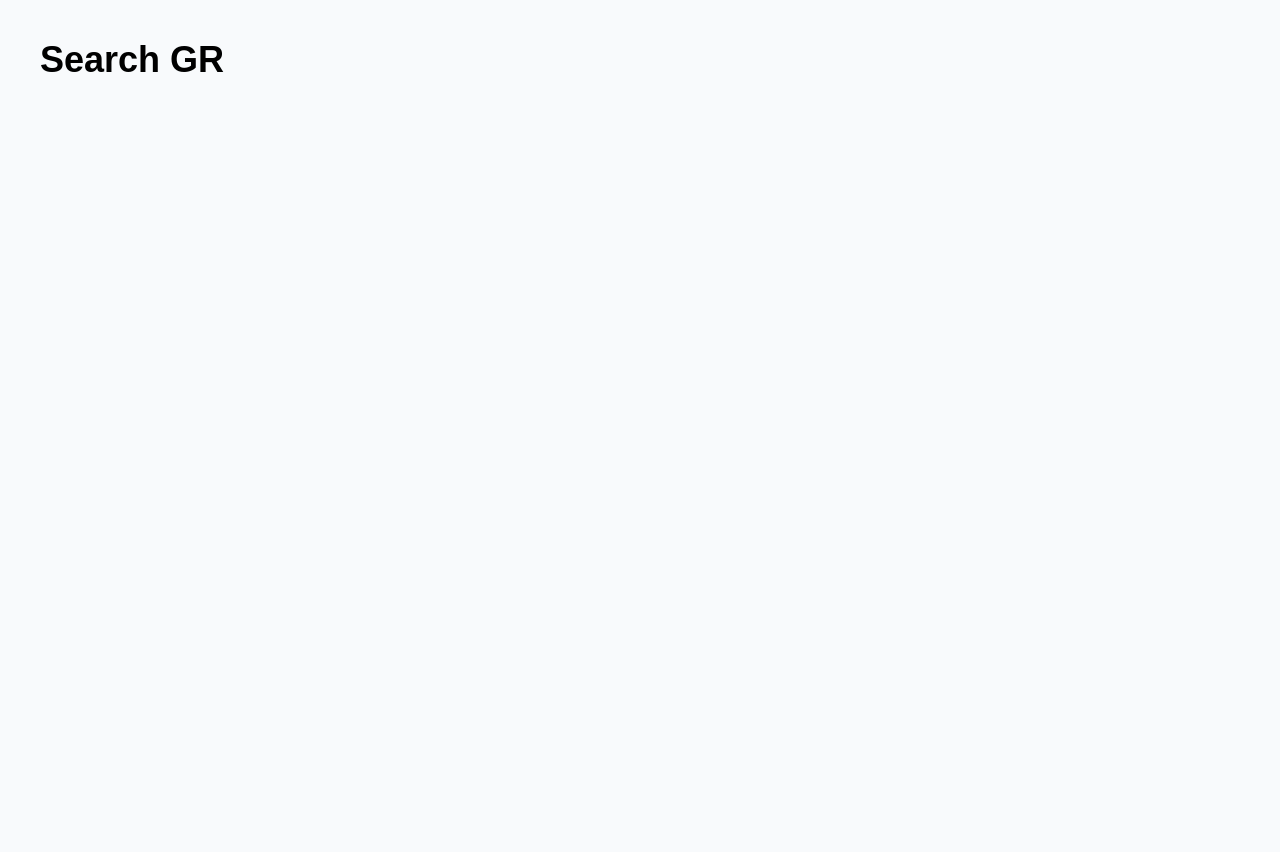
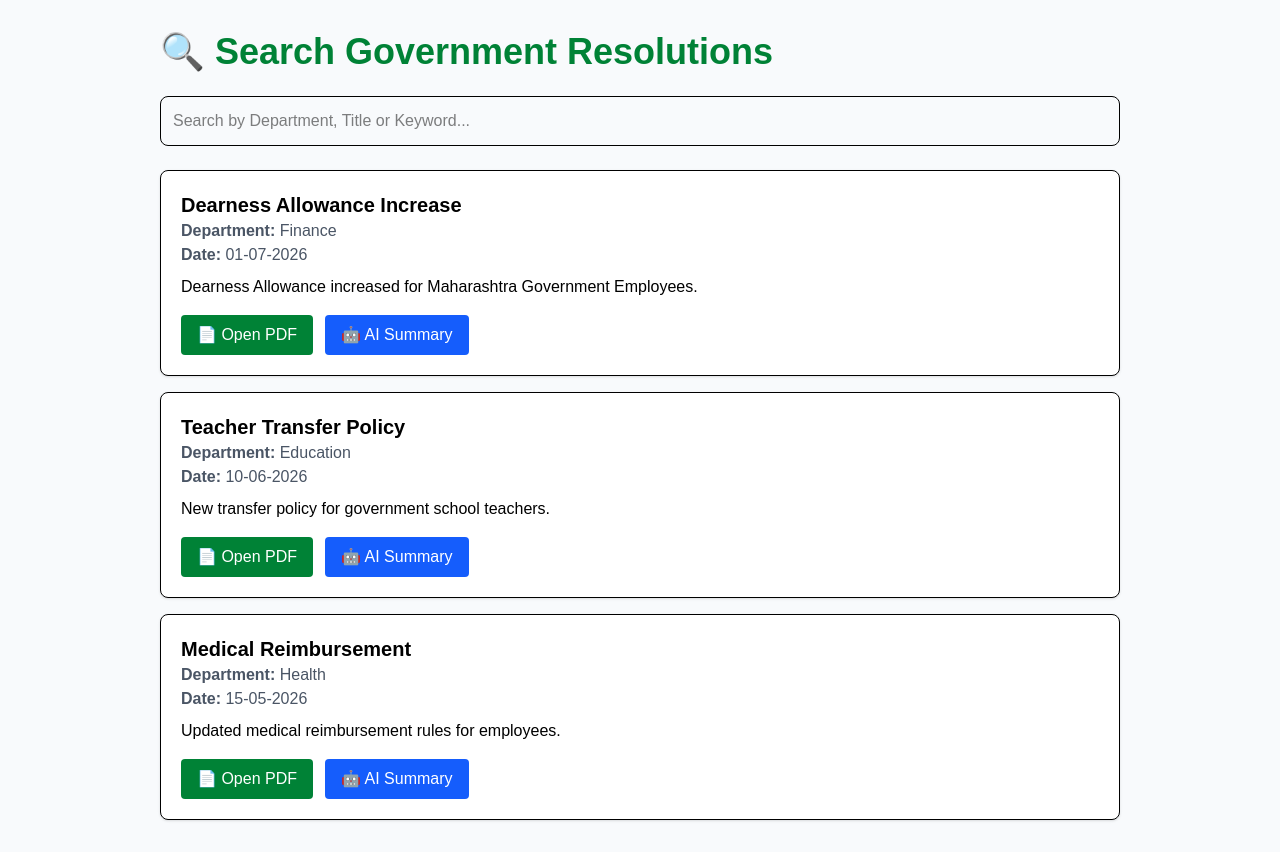
Before and after one commit to cmrathod64-ctrl/govmitra-ai, a React (Vite) app: page /search in a window 1280 px wide. Before the commit the page ends 800 px from the top, so only its background shows below. Built offline with nearby package versions, Linux system fonts and the light colour scheme; the HTML template or start-up script is replaced by a standard one.

Commit message:
Phase 5 - Search and PDF viewer completed

```diff
--- /dev/null
+++ b/src/data/grs.js
@@ -0,0 +1,33 @@
+const grs = [
+  {
+    id: 1,
+    department: "Finance",
+    title: "Dearness Allowance Increase",
+    date: "01-07-2026",
+    keywords: ["DA", "Salary", "Allowance"],
+    summary: "Dearness Allowance increased for Maharashtra Government Employees.",
+    pdf: "#"
+  },
+
+  {
+    id: 2,
+    department: "Education",
+    title: "Teacher Transfer Policy",
+    date: "10-06-2026",
+    keywords: ["Teacher", "Transfer", "Education"],
+    summary: "New transfer policy for government school teachers.",
+    pdf: "#"
+  },
+
+  {
+    id: 3,
+    department: "Health",
+    title: "Medical Reimbursement",
+    date: "15-05-2026",
+    keywords: ["Medical", "Health", "Reimbursement"],
+    summary: "Updated medical reimbursement rules for employees.",
+    pdf: "#"
+  }
+];
+
+export default grs;
--- a/src/pages/Search.jsx
+++ b/src/pages/Search.jsx
@@ -1,7 +1,66 @@
+import { useState } from "react";
+import grs from "../data/grs";
+
 function Search() {
+  const [search, setSearch] = useState("");
+
+  const filteredGRs = grs.filter((gr) =>
+    gr.title.toLowerCase().includes(search.toLowerCase()) ||
+    gr.department.toLowerCase().includes(search.toLowerCase()) ||
+    gr.keywords.some((keyword) =>
+      keyword.toLowerCase().includes(search.toLowerCase())
+    )
+  );
+
   return (
-    <div className="p-10">
-      <h1 className="text-4xl font-bold">Search GR</h1>
+    <div className="max-w-5xl mx-auto p-8">
+      <h1 className="text-4xl font-bold text-green-700 mb-6">
+        🔍 Search Government Resolutions
+      </h1>
+
+      <input
+        type="text"
+        placeholder="Search by Department, Title or Keyword..."
+        className="w-full border rounded-lg p-3 mb-6"
+        value={search}
+        onChange={(e) => setSearch(e.target.value)}
+      />
+
+      <div className="space-y-4">
+        {filteredGRs.map((gr) => (
+          <div
+            key={gr.id}
+            className="bg-white shadow rounded-lg p-5 border"
+          >
+            <h2 className="text-xl font-bold">{gr.title}</h2>
+
+            <p className="text-gray-600">
+              <strong>Department:</strong> {gr.department}
+            </p>
+
+            <p className="text-gray-600">
+              <strong>Date:</strong> {gr.date}
+            </p>
+
+            <p className="mt-2">{gr.summary}</p>
+
+          <div className="mt-4 flex gap-3">
+  <a
+  href={gr.pdf}
+  target="_blank"
+  rel="noopener noreferrer"
+  className="bg-green-700 text-white px-4 py-2 rounded hover:bg-green-800 inline-block"
+>
+  📄 Open PDF
+</a>
+
+  <button className="bg-blue-600 text-white px-4 py-2 rounded hover:bg-blue-700">
+    🤖 AI Summary
+  </button>
+</div></div>
+
+        ))}
+      </div>
     </div>
   );
 }
```
Also changed, not shown: 1 other file (tests, documents, lock files or other folders).
